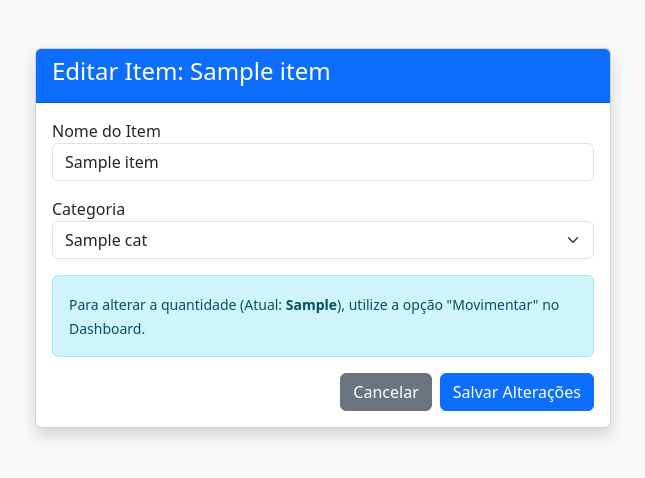
After one commit to sscastilho/pit-inventario, a Flask app: template templates/editar_item.html in a window 1280 px wide. The commit adds this page. Shown: the top 478 px of the page, without its empty margins (317-962 px from the left). Run offline with Flask 3, Linux system fonts and the light colour scheme; the template is opened without the code that fills it: most values are stand-ins (such as "Sample title", 1, 10 or a date in 2020).

Commit message:
Add files via upload

```diff
--- /dev/null
+++ b/templates/editar_item.html
@@ -0,0 +1,44 @@
+<!doctype html>
+<html lang="pt-br">
+<head>
+    <meta charset="utf-8">
+    <title>Editar Item</title>
+    <link href="https://cdn.jsdelivr.net/npm/bootstrap@5.3.0/dist/css/bootstrap.min.css" rel="stylesheet">
+</head>
+<body class="bg-light">
+    <div class="container mt-5" style="max-width: 600px;">
+        <div class="card shadow">
+            <div class="card-header bg-primary text-white">
+                <h4>Editar Item: {{ item['nome'] }}</h4>
+            </div>
+            <div class="card-body">
+                <form method="post">
+                    <div class="mb-3">
+                        <label>Nome do Item</label>
+                        <input type="text" name="nome" class="form-control" value="{{ item['nome'] }}" required>
+                    </div>
+                    <div class="mb-3">
+                        <label>Categoria</label>
+                        <select name="categoria" class="form-select">
+                            {% for cat in categorias %}
+                            <option value="{{ cat['id_categoria'] }}" {% if cat['id_categoria'] == item['id_categoria'] %}selected{% endif %}>
+                                {{ cat['nome'] }}
+                            </option>
+                            {% endfor %}
+                        </select>
+                    </div>
+
+                    <div class="alert alert-info">
+                        <small>Para alterar a quantidade (Atual: <strong>{{ item['quantidade_atual'] }}</strong>), utilize a opção "Movimentar" no Dashboard.</small>
+                    </div>
+
+                    <div class="d-flex justify-content-end gap-2">
+                        <a href="/dashboard" class="btn btn-secondary">Cancelar</a>
+                        <button type="submit" class="btn btn-primary">Salvar Alterações</button>
+                    </div>
+                </form>
+            </div>
+        </div>
+    </div>
+</body>
+</html>
```
Also changed, not shown: templates/dashboard.html (+8 -4 lines), templates/movimentacao.html (+7 -0 lines).
